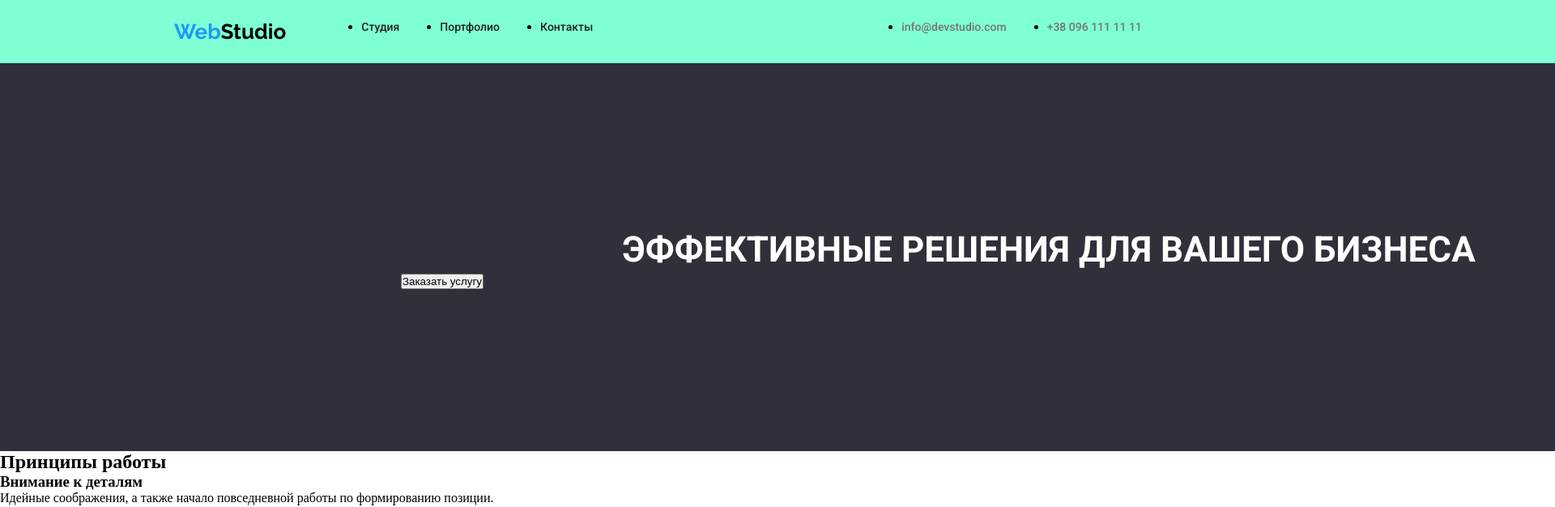
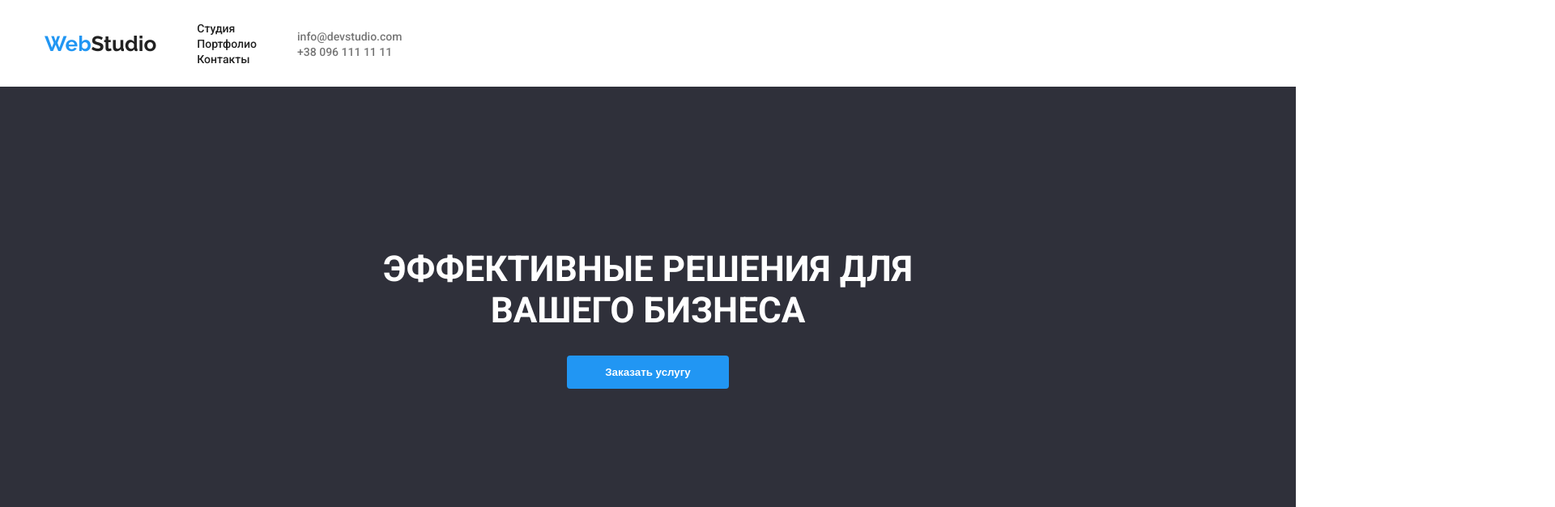
Before and after one commit to requiem007/goit-markup-hw-02, a plain HTML site: page index.html in a window 1280 px wide. Shown: the top 626 px of the page at 81% size, 1920 px wide, since content can reach past the window. Drawn offline with Linux system fonts and the light colour scheme.

Commit message:
last changes

```diff
--- a/index.html
+++ b/index.html
@@ -12,56 +12,56 @@
 </head>
 <body>
     <!-- Верхняя шапка -->
-    <header>
-        <div class="header">
-            <a class="logo" href="./index.html"><span>Web</span>Studio</a>
+    <header class="header">
+        <div  class="header-content">
+            <a href="./index.html" class="logo"><span>Web</span>Studio</a>
             <nav>
-                <ul class="navigation">
-                    <li><a class="navigation-link" href="#">Студия</a></li>
-                    <li><a class="navigation-link" href="#">Портфолио</a></li>
-                    <li><a class="navigation-link" href="#">Контакты</a></li>
+                <ul>
+                    <li class="list"><a class="nav-links" href="#">Студия</a></li>
+                    <li class="list"><a class="nav-links" href="./portfolio.html">Портфолио</a></li>
+                    <li class="list"><a class="nav-links" href="#">Контакты</a></li>
                 </ul>
             </nav>
-            <ul class="contact">
-                <li><a class="mail" href="mailto:info@devstudio.com">info@devstudio.com</a></li>
-                <li><a class="phone" href="tel:+380961111111">+38 096 111 11 11</a></li>
+            <ul>
+                <li class="list"><a class="header-contacts" href="mailto:info@devstudio.com">info@devstudio.com</a></li>
+                <li class="list"><a class="header-contacts" href="tel:+380961111111">+38 096 111 11 11</a></li>
             </ul>
         </div>
     </header>
     <!-- Главный контент -->
     <main>
         <!-- Приветственное окно -->
-        <section>
+        <section class="section-hero">
             <div class="hero">
-                <h1 class="title">Эффективные решения для вашего бизнеса</h1>
-                <button class="action" type="button">Заказать услугу</button>
+                <h1 class="hero-title">Эффективные решения для вашего бизнеса</h1>
+                <button class="button" type="button">Заказать услугу</button>
             </div>
         </section>
         <!-- Принципы работы -->
         <section class="description">
-            <h2>Принципы работы</h2>
+            <h2 class="section-title">Принципы работы</h2>
             <ul>
                 <li>
-                    <h3>Внимание к деталям</h3>
-                    <p>Идейные соображения, а также начало повседневной работы по формированию позиции.</p>
+                    <h3 class="description-title">Внимание к деталям</h3>
+                    <p class="description-text">Идейные соображения, а также начало повседневной работы по формированию позиции.</p>
                 </li>
                 <li>
-                    <h3>Пунктуальность</h3>
-                    <p>Задача организации, в особенности же рамки и место обучения кадров влечет за собой.</p>
+                    <h3 class="description-title">Пунктуальность</h3>
+                    <p class="description-text">Задача организации, в особенности же рамки и место обучения кадров влечет за собой.</p>
                 </li>
                 <li>
-                    <h3>Планирование</h3>
-                    <p>Равным образом консультация с широким активом в значительной степени обуславливает.</p>
+                    <h3 class="description-title">Планирование</h3>
+                    <p class="description-text">Равным образом консультация с широким активом в значительной степени обуславливает.</p>
                 </li>
                 <li>
-                    <h3>Современные технологии</h3>
-                    <p>Значимость этих проблем настолько очевидна, что реализация плановых заданий.</p>
+                    <h3 class="description-title">Современные технологии</h3>
+                    <p class="description-text">Значимость этих проблем настолько очевидна, что реализация плановых заданий.</p>
                 </li>
             </ul>
         </section>
         <!-- Чем мы занимаемся? -->
         <section class="info">
-            <h2>Чем мы занимаемся?</h2>
+            <h2 class="section-title">Чем мы занимаемся?</h2>
             <ul>
                 <li><img src="./images/box1.png" alt="набор текста на клавиатуре" width="294"></li>
                 <li><img src="./images/box2.png" alt="ноутбук и смартфон" width="294"></li>
@@ -70,39 +70,39 @@
         </section>
         <!-- Команда -->
         <section class="team">
-            <h2>Команда</h2>
+            <h2 class="section-title">Команда</h2>
             <ul>
                 <li>
                     <img src="./images/PM.jpg" alt="Product Designer" width="260">
-                    <h3>Игорь Демьяненко</h3>
-                    <p lang="en">Product Designer</p>
+                    <h3 class="team-dev">Игорь Демьяненко</h3>
+                    <p class="dev-prof" lang="en">Product Designer</p>
                 </li>
                 <li>
                     <img src="./images/FE.jpg" alt="Frontend developer"  width="260">
-                    <h3>Ольга Репина</h3>
-                    <p lang="en">Frontend developer</p>
+                    <h3 class="team-dev">Ольга Репина</h3>
+                    <p class="dev-prof" lang="en">Frontend developer</p>
                 </li>
                 <li>
                     <img src="./images/marketing.jpg" alt="Marketing" width="260">
-                    <h3>Николай Тарасов</h3>
-                    <p lang="en">Marketing</p>
+                    <h3 class="team-dev">Николай Тарасов</h3>
+                    <p class="dev-prof" lang="en">Marketing</p>
                 </li>
                 <li>
                     <img src="./images/UI.jpg" alt="UI Designer" width="260">
-                    <h3>Михаил Ермаков</h3>
-                    <p lang="en">UI Designer</p>
+                    <h3 class="team-dev">Михаил Ермаков</h3>
+                    <p class="dev-prof" lang="en">UI Designer</p>
                 </li>
             </ul>
         </section>
     </main>
     <!-- Подвал -->
-    <footer class="footer">
-        <a href="./index.html"><span>Web</span>Studio</a>
+    <footer  class="footer">
+        <a href="./index.html" class="logo-footer"><span>Web</span>Studio</a>
         <address>
             <ul>
-                <li><a href="https://goo.gl/maps/9nupygAf81whqCpDA" rel="noreferrer noopener">г.Киев, пр-т Леси Украинки,26</a></li>
-                <li><a href="mailto:info@example.com">info@example.com</a></li>
-                <li><a href="tel:+380991111111">+38 099 111 11 11</a></li>
+                <li class="address-list"><a class="town" href="https://goo.gl/maps/9nupygAf81whqCpDA" rel="noreferrer noopener">г.Киев, пр-т Леси Украинки,26</a></li>
+                <li class="address-list"><a href="mailto:info@example.com">info@example.com</a></li>
+                <li class="address-list"><a href="tel:+380991111111">+38 099 111 11 11</a></li>
             </ul>
         </address>
     </footer>
--- a/styles/index.css
+++ b/styles/index.css
@@ -1,90 +1,217 @@
-*{
-    margin: 0;
-    padding: 0;
+* {
+  margin: 0;
+  padding: 0;
 }
 
-.header{
-    width: 1600px;
-    display: flex;
-    padding: 24px 215px;
-    background-color: aquamarine;
+:root {
+  --main-font: 'Roboto', sans-serif;
 
+  --main-background-color: #fff;
+  --secondary-background-color: #2f303a;
+  --accent-background-color: #f5f4fa;
+
+  --main-light-color: #fff;
+  --main-color: #212121;
+  --secondary-color: #757575;
+  --accent-color: #2196f3;
+}
+/* Global styles */
+html {
+  scroll-behavior: smooth;
+}
+body {
+  font-family: var(--main-font);
+  font-size: 16px;
+  font-weight: 400;
+  font-style: normal;
+  color: var(--main-color);
+}
+button{
+  border: none;
+  cursor: pointer;
 }
 
-.logo{
-    text-decoration: none;
-    font-family: "Raleway", sans-serif;
-    font-weight: 700;
-    font-size: 26px;
-    color: #000000;
-    margin-right: 93px;
+/* header */
+.list {
+  list-style: none;
+  text-decoration: none;
+}
+
+.header {
+  display: flex;
+  width: 1170px;
+  padding: 25px 0 25px 0;
+  margin: 0 auto;
+}
+.logo {
+  font-family: 'Raleway', sans-serif;
+  font-weight: 700;
+  font-size: 26px;
+  line-height: 1;
+  text-decoration: none;
+  color: var(--main-color);
+  margin-right: 50px;
+}
+span {
+  font-family: 'Raleway', sans-serif;
+  font-weight: 700;
+  font-size: 26px;
+  line-height: 1;
+  color: var(--accent-color);
+}
+.header-content {
+  display: flex;
+}
+.nav-links {
+  font-weight: 500;
+  font-size: 14px;
+  line-height: 1;
+  color: var(--main-color);
+  margin-right: 50px;
+  text-decoration: none;
+}
+.nav-links:hover,
+.nav-links:focus{
+  color: var(--accent-color);
+}
+.header-contacts {
+  font-weight: 500;
+  font-size: 14px;
+  line-height: 1;
+  color: var(--secondary-color);
+  text-decoration: none;
+}
+.header-contacts:hover,
+.header-contacts:focus{
+  color: var(--accent-color);
+}
+/* hero */
+
+.section-hero {
+  width: 696px;
+  background: var(--secondary-background-color);
+  padding: 200px 452px 200px 452px;
+  margin: 0 auto;
+}
+.hero {
+  width: 696px;
+  display: flex;
+  flex-direction: column;
+}
+.hero-title {
+  font-weight: 900;
+  font-size: 44px;
+  line-height: 1.16;
+  text-align: center;
+  text-transform: uppercase;
+  color: var(--main-light-color);
+  margin-bottom: 30px;
+}
+.button {
+  width: 200px;
+  font-weight: 700;
+  line-height: 1.6;
+  margin: 0 auto;
+  color: var(--main-light-color);
+  background: var(--accent-color);
+  padding: 10px 32px;
+  border: none;
+  border-radius: 4px;
+}
+
+/* principle */
+
+.descriptions {
+  width: 1170px;
+}
+.section-title {
+  font-weight: 700;
+  font-size: 36px;
+  line-height: 1.16;
+  text-align: center;
+  color: var(--main-color);
+}
+.description-title {
+  font-weight: 700;
+  font-size: 14px;
+  line-height: 1.14;
+  text-transform: uppercase;
+
+  color:var(--main-color);
+}
+.description-text {
+  font-size: 14px;
+  line-height: 1.46;
+  color: var(--secondary-color);
+}
+/* Team */
+.team-dev{
+  font-weight: 500;
+  line-height: 1;
+  color: var(--main-color);
+}
+.dev-prof{
+  line-height: 1.18;
+  color: var(--secondary-color);
+}
+/* footer */
+
+.footer{
+  width: 1170px;
+  background-color: var(--secondary-background-color)
+}
+.logo-footer{
+  font-family: 'Raleway', sans-serif;
+  font-weight: 700;
+  font-size: 26px;
+  line-height: 1;
+  text-decoration: none;
+  color: var(--main-light-color)
+}
+
+.address-list a{
+  font-style: normal;
+  text-decoration: none;
+  font-size: 14px;
+  line-height: 1.7;
+  color: rgba(255, 255, 255, 0.6);
+}
+.address-list .town{
+  color: var(--main-light-color);
 }
 
 
-span{
-    font-family: 'Raleway', sans-serif;
-    font-weight: 700;
-    font-size: 26px;
-    color: #2196F3;
+/* Portfolio */
+.header > .header-content{
+  display: flex;
+  justify-content: space-between;
+  align-items: center;
 }
-.navigation{
-    display: flex;
-}
-.navigation:last-child{
-    margin-right: 331px;
-}
-.navigation-link{
-    margin-right: 50px;
-    font-family: "Roboto", sans-serif;
-    font-weight: 500;
-    text-decoration: none;
-    font-size: 14px;
-    color: #212121;
-}
-.navigation-link:hover{
-    color: #2196F3;
-
+.nav-list{
+  display: flex;
 }
 
-.contact{
-    display: flex;
+.portfolio-btn{
+  width: 128px;
+  font-weight: 500;
+  line-height: 1.62;
+  color: var(--main-color);
+  background: var(--accent-background-color);
+  border-radius: 4px;
+  padding: 6px 22px;
 }
-.mail{
-    width: 135px;
-    margin-right: 50px;
-    font-family: 'Roboto', sans-serif;
-    font-weight: 500;
-    font-size: 14px;
-    line-height: 16px;
-    color: #757575;
-    text-decoration: none;
-    margin-right: 50px;
+.portfolio-btn:hover,
+.portfolio-btn:focus{
+  color: var(--main-light-color);
+  background-color: var(--accent-color);
 }
-.mail:hover{
-    color: #2196F3;
+.projects-title{
+  font-weight: 700;
+  font-size: 18px;
+  line-height: 2;
+  color:var(--main-color)
 }
-.phone{
-    width: 122px;
-
-    font-family: 'Roboto', sans-serif;
-    font-weight: 500;
-    font-size: 14px;
-    color: #757575;
-    text-decoration: none;
+.projects-text{
+  line-height: 1.88;
+  color:var(--secondary-color);
 }
-
-.hero {
-    width: 1600px;
-    background: #2F303A;
-    padding: 200px 495px 200px 495px;
-}
-
-.title{
-    font-family: 'Roboto',sans-serif;
-    font-weight: 900;
-    font-size: 44px;
-    line-height: 60px;
-    text-align: center;
-    text-transform: uppercase;
-    color: #FFFFFF;
-}
```
Also changed, not shown: portfolio.html (added, +102 -0 lines), images/book.jpg (added), images/boxes.jpg (added), images/headphones.jpg (added), images/lab.jpg (added), images/monitor.jpg (added), images/notebook.jpg (added), images/poster.jpg (added), images/restaraunt.jpg (added), images/techno.jpg (added).
